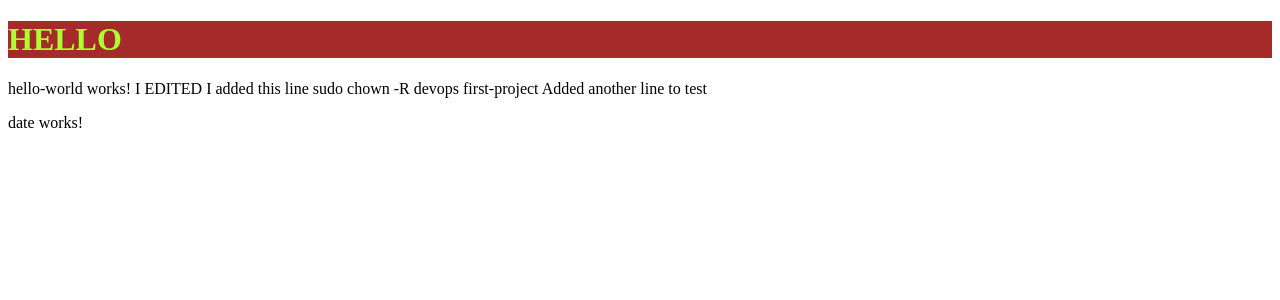
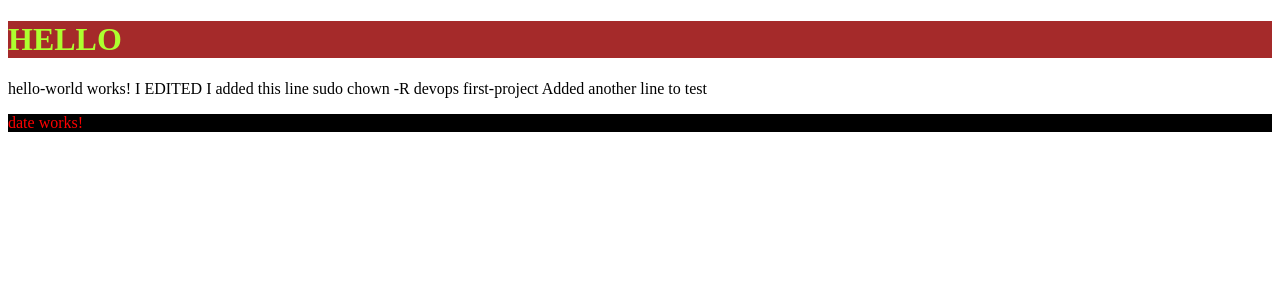
Before and after one commit to vidhurraj147/first-project, an Angular app: page / in a window 1280 px wide. Shown: the top 300 px of the page. Built offline with nearby package versions, Linux system fonts and the light colour scheme.

Commit message:
added CSS files

```diff
--- a/src/app/date/date.component.css
+++ b/src/app/date/date.component.css
@@ -0,0 +1,4 @@
+p{
+    color: red;
+    background-color: black;
+}
```
